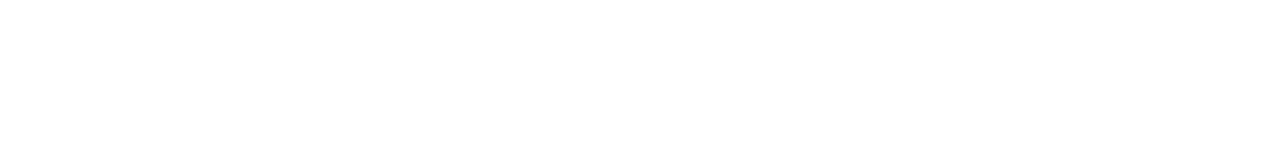
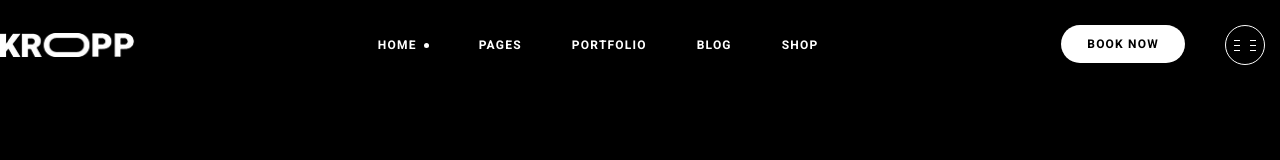
Before and after one commit to Aqualiffe/crossfit, a plain HTML site: page index.html in a window 1280 px wide. Drawn offline with Linux system fonts and the light colour scheme.

Commit message:
feat: add header

```diff
--- a/css-normalize.css
+++ b/css-normalize.css
@@ -133,12 +133,12 @@ body {
   line-height: 1.5;
 }
 
-/**
+/*
   Нормализация высоты элемента ссылки при его инспектировании в DevTools
- */
+
 a:where([class]) {
   display: inline-flex;
-}
+} */
 
 /**
   Курсор-рука при наведении на элемент
--- a/index.html
+++ b/index.html
@@ -4,10 +4,42 @@
   <meta charset="UTF-8">
   <meta name="viewport" content="width=device-width, initial-scale=1.0">
   <title>Kropp Fitness</title>
-  <link rel="stylesheet" href="./css-normalize.css">
+  <link rel="stylesheet" href="css-normalize.css">
   <link rel="stylesheet" href="./styles.css">
 </head>
 <body>
+  <header class="header">
+    <a href="/" class="header-logo">
+      <img src="./images/logo.png" alt="Kropp Logo" class="header-logo-image" width="135" height="25" loading="lazy">
+    </a>
+    <nav class="header-menu">
+      <ul class="header-menu-list">
+        <li class="header-menu-item">
+          <a href="/" class="header-menu-link is-current">Home</a>
+        </li>
+        <li class="header-menu-item">
+          <a href="/" class="header-menu-link">Pages</a>
+        </li>
+        <li class="header-menu-item">
+          <a href="/" class="header-menu-link">Portfolio</a>
+        </li>
+        <li class="header-menu-item">
+          <a href="/" class="header-menu-link">Blog</a>
+        </li>
+        <li class="header-menu-item">
+          <a href="/" class="header-menu-link">Shop</a>
+        </li>
+      </ul>
+    </nav>
+    <div class="header-action">
+      <button class="header-book-button button" type="button">Book now</button>
+      <button class="header-burger-button" type="button">
+        <span class="header-burger-button-line"></span>
+        <span class="header-burger-button-line"></span>
+        <span class="header-burger-button-line"></span>
+      </button>
+    </div>
+  </header>
 
 </body>
 </html>
--- a/styles.css
+++ b/styles.css
@@ -40,3 +40,122 @@
 
   --transition-duration: 0.2s;
 }
+
+body {
+  font-family: var(--font-family-base);
+  font-weight: 300;
+  font-size: 16px;
+  line-height: 1.75;
+  color: var(--color-light-grey);
+  background-color: var(--color-dark);
+}
+
+a, button, input, textarea, svg * {
+  transition-duration: var(--transition-duration);
+}
+
+a {
+  color: var(--color-light);
+}
+
+a:hover {
+  color: var(--color-light-grey);
+}
+
+.container {
+  min-width: calc(var(--container-width) + var(--container-padding-x) * 2);
+  margin-inline: auto;
+  padding-inline: var(--container-padding-x);
+}
+
+h1, h2, h3, h4, h5, h6 {
+  font-weight: 700;
+  text-transform: uppercase;
+}
+
+.button {
+  display: inline-flex;
+  align-items: center;
+  height: 38px;
+  padding-inline: 26px;
+  font-size: 12px;
+  font-weight: 700;
+  line-height: 2;
+  letter-spacing: 1.2px;
+  text-transform: uppercase;
+  white-space: nowrap;
+  background-color: var(--color-light);
+  border: none;
+  border-radius: var(--border-radius);
+ }
+
+ .button:hover {
+  background-color: var(--color-light-grey);
+ }
+
+.header {
+  display: flex;
+  justify-content: space-between;
+  align-items: center;
+  column-gap: 20px;
+}
+
+.header-logo {
+  flex-shrink: 0;
+}
+
+.header-menu-list {
+  display: flex;
+  column-gap: 50px;
+}
+
+.header-menu-link {
+  display: inline-flex;
+  align-items: center;
+  column-gap: 7px;
+  height: 90px;
+  text-decoration: none;
+  text-transform: uppercase;
+  font-size: 12px;
+  font-weight: 700;
+  letter-spacing: 1.2px;
+}
+
+.header-menu-link.is-current::after {
+  content: "";
+  width: 5px;
+  height: 5px;
+  background-color: currentColor;
+  border-radius: 50%;
+}
+
+.header-action {
+  display: flex;
+  column-gap: 40px;
+}
+
+.header-burger-button {
+  display: inline-flex;
+  flex-direction: column;
+  justify-content: center;
+  row-gap: 4px;
+  width: 40px;
+  height: 40px;
+  padding-left: 8px;
+  background-color: transparent;
+  border: var(--border);
+  border-radius: var(--border-radius);
+  color: var(--color-light);
+}
+
+.header-burger-button:hover {
+  color: var(--color-light-grey);
+  border-color: currentColor;
+}
+
+.header-burger-button-line {
+  width: 6px;
+  height: 1px;
+  background-color: currentColor;
+  box-shadow: 16px 0 0  currentColor;
+}
```
Also changed, not shown: images/logo.png (added).
